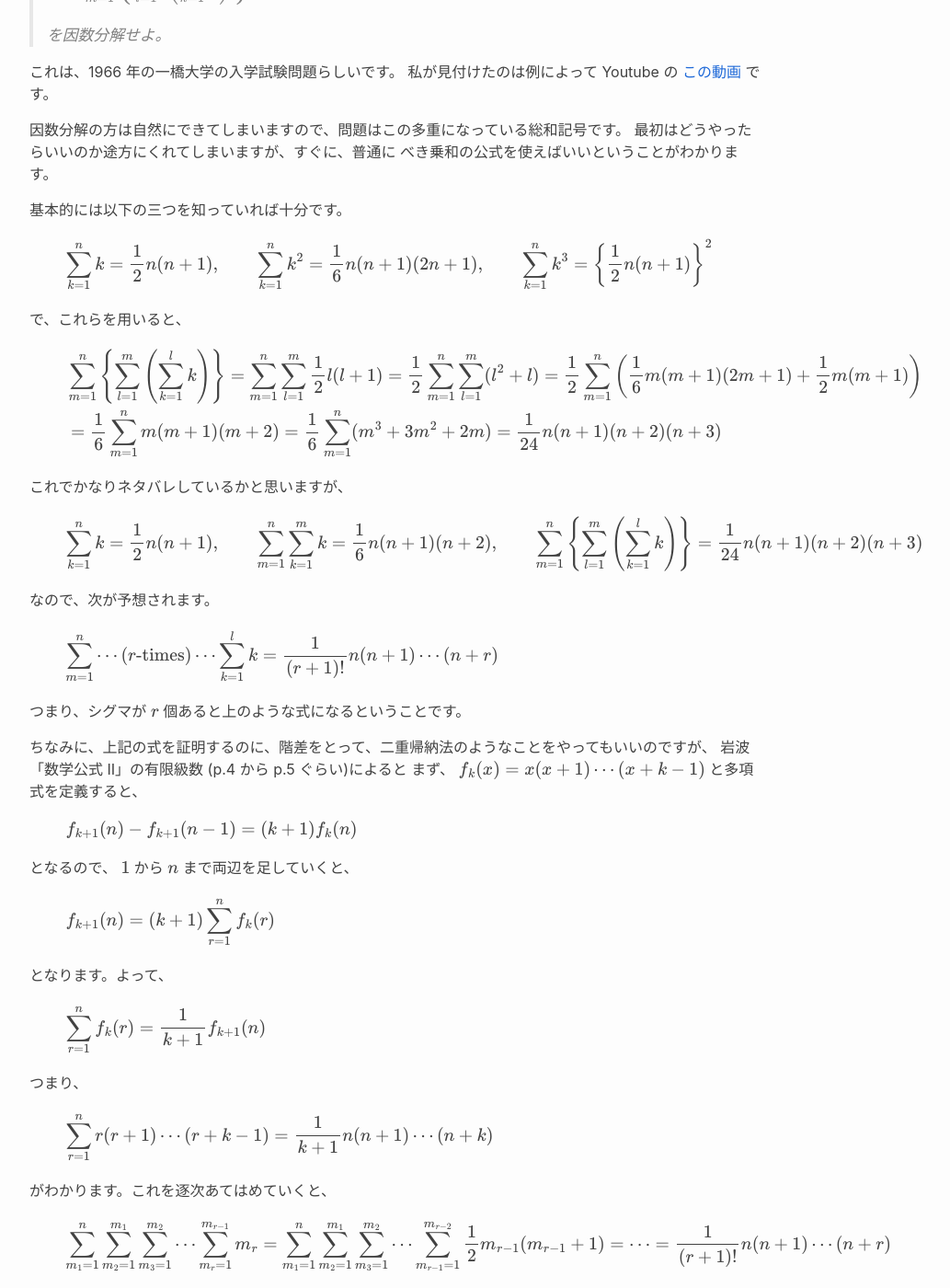
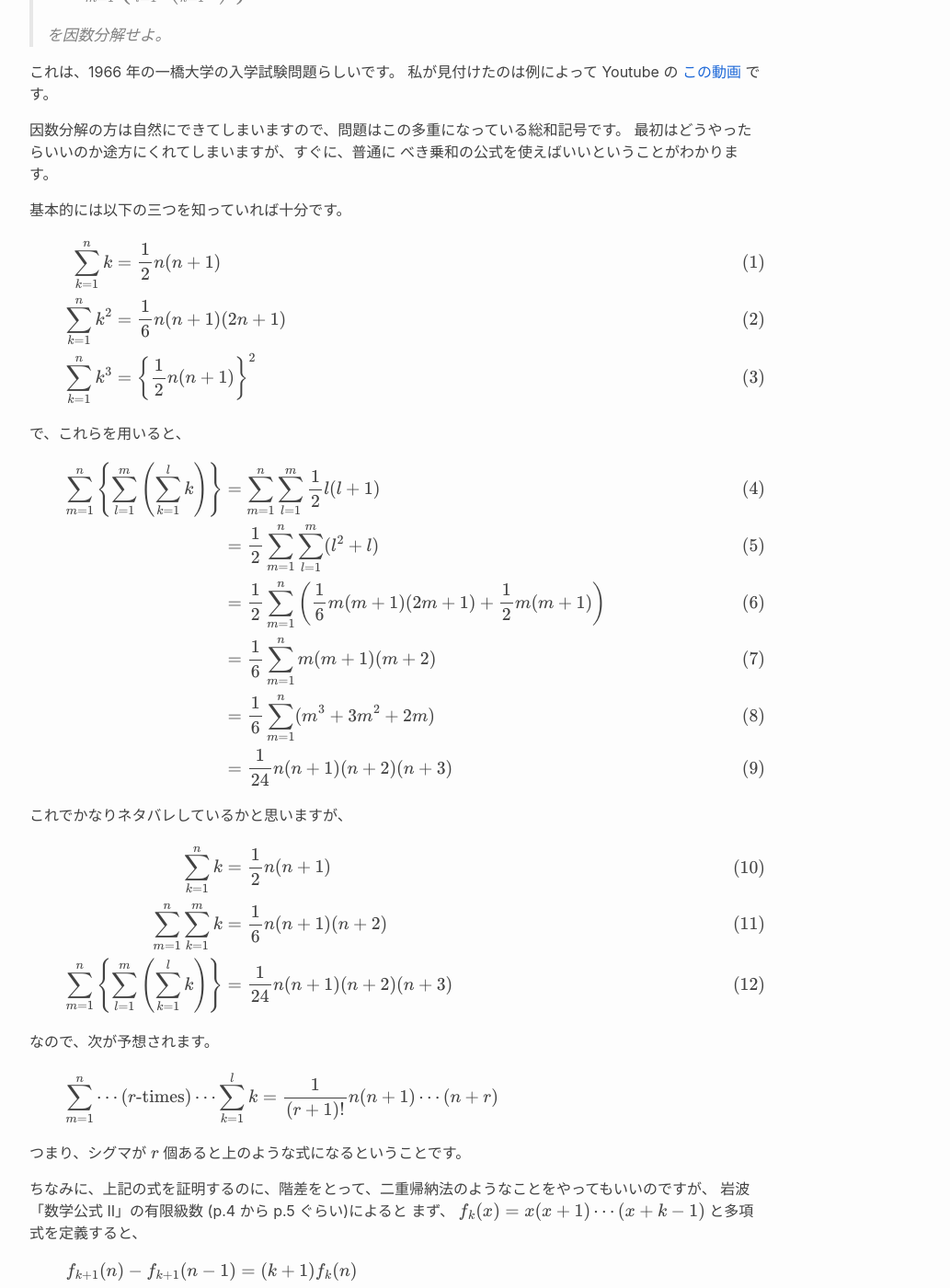
Before and after one commit to eiu2/eiu2.github.com, a Jekyll site: the page built from _posts/2026-06-20-trivial.md, in a window 1280 px wide and 1400 px high, scrolled down 965 px. Shown: the whole window at 92% size, without its empty margins (208-1241 px from the left). Built offline with Jekyll 4.4.1, drawn with Linux system fonts in a browser that asks for light colours; nearby versions of some CDN libraries; formulas are drawn with MathJax 3; some of the changed text lies outside the part shown.

Commit message:
Update 2026-06-20-trivial.md

```diff
--- a/_posts/2026-06-20-trivial.md
+++ b/_posts/2026-06-20-trivial.md
@@ -39,31 +39,35 @@ title: It's trival!!
 基本的には以下の三つを知っていれば十分です。
 
 $$
-\sum^n_{k=1} k = \dfrac{1}{2}n(n+1), \qquad
-\sum^n_{k=1} k^2 = \dfrac{1}{6}n(n+1)(2n+1), \qquad
-\sum^n_{k=1} k^3 = \left\lbrace\dfrac{1}{2}n(n+1)\right\rbrace^2
+\begin{alignat}{1}
+\sum^n_{k=1} k &= \dfrac{1}{2}n(n+1) \\
+\sum^n_{k=1} k^2 &= \dfrac{1}{6}n(n+1)(2n+1) \\
+\sum^n_{k=1} k^3 &= \left\lbrace\dfrac{1}{2}n(n+1)\right\rbrace^2
+\end{alignat}
 $$
 
 で、これらを用いると、
 
 $$
-\begin{aligned}
-&\sum_{m=1}^n \left\lbrace\sum_{l=1}^m \left(\sum_{k=1}^l k\right) \right\rbrace
-= \sum_{m=1}^n \sum_{l=1}^m \dfrac{1}{2}l(l+1)
-= \dfrac{1}{2} \sum_{m=1}^n \sum_{l=1}^m (l^2 + l)
-= \dfrac{1}{2} \sum_{m=1}^n \left( \dfrac{1}{6} m(m+1)(2m+1) + \dfrac{1}{2} m(m+1) \right) \\
-&= \dfrac{1}{6} \sum_{m=1}^n m(m+1)(m+2)
-= \dfrac{1}{6} \sum_{m=1}^n (m^3 + 3m^2 + 2m)
-= \dfrac{1}{24} n(n+1)(n+2)(n+3)
-\end{aligned}
+\begin{alignat}{1}
+\sum_{m=1}^n \left\lbrace\sum_{l=1}^m \left(\sum_{k=1}^l k\right) \right\rbrace
+&= \sum_{m=1}^n \sum_{l=1}^m \dfrac{1}{2}l(l+1) \\
+&= \dfrac{1}{2} \sum_{m=1}^n \sum_{l=1}^m (l^2 + l) \\
+&= \dfrac{1}{2} \sum_{m=1}^n \left( \dfrac{1}{6} m(m+1)(2m+1) + \dfrac{1}{2} m(m+1) \right) \\
+&= \dfrac{1}{6} \sum_{m=1}^n m(m+1)(m+2) \\
+&= \dfrac{1}{6} \sum_{m=1}^n (m^3 + 3m^2 + 2m) \\
+&= \dfrac{1}{24} n(n+1)(n+2)(n+3)
+\end{alignat}
 $$
 
 これでかなりネタバレしているかと思いますが、
 
 $$
-\sum_{k=1}^n k = \dfrac{1}{2} n (n+1), \qquad
-\sum_{m=1}^n \sum_{k=1}^m k = \dfrac{1}{6}n(n+1)(n+2), \qquad
-\sum_{m=1}^n \left\lbrace\sum_{l=1}^m \left(\sum_{k=1}^l k\right) \right\rbrace = \dfrac{1}{24} n(n+1)(n+2)(n+3)
+\begin{alignat}{1}
+\sum_{k=1}^n k &= \dfrac{1}{2} n (n+1) \\
+\sum_{m=1}^n \sum_{k=1}^m k &= \dfrac{1}{6}n(n+1)(n+2) \\
+\sum_{m=1}^n \left\lbrace\sum_{l=1}^m \left(\sum_{k=1}^l k\right) \right\rbrace &= \dfrac{1}{24} n(n+1)(n+2)(n+3)
+\end{alignat}
 $$
 
 なので、次が予想されます。
@@ -111,10 +115,12 @@ $$
 がわかります。これを逐次あてはめていくと、
 
 $$
+\begin{alignat}{1}
 \sum_{m_1 = 1}^n \sum_{m_2 = 1}^{m_1} \sum_{m_3 = 1}^{m_2}  \cdots \sum_{m_r = 1}^{m_{r-1}}  m_r
-= \sum_{m_1 = 1}^n \sum_{m_2 = 1}^{m_1} \sum_{m_3 = 1}^{m_2}  \cdots \sum_{m_{r-1} = 1}^{m_{r-2}}  \dfrac{1}{2} m_{r-1}(m_{r-1} + 1)
-= \cdots
-= \dfrac{1}{(r+1)!}n(n+1) \cdots (n+r)
+&= \sum_{m_1 = 1}^n \sum_{m_2 = 1}^{m_1} \sum_{m_3 = 1}^{m_2}  \cdots \sum_{m_{r-1} = 1}^{m_{r-2}}  \dfrac{1}{2} m_{r-1}(m_{r-1} + 1) \\
+&= \cdots \\
+&= \dfrac{1}{(r+1)!}n(n+1) \cdots (n+r)
+\end{alignat}
 $$
 
 となるという感じです。本質は
```
